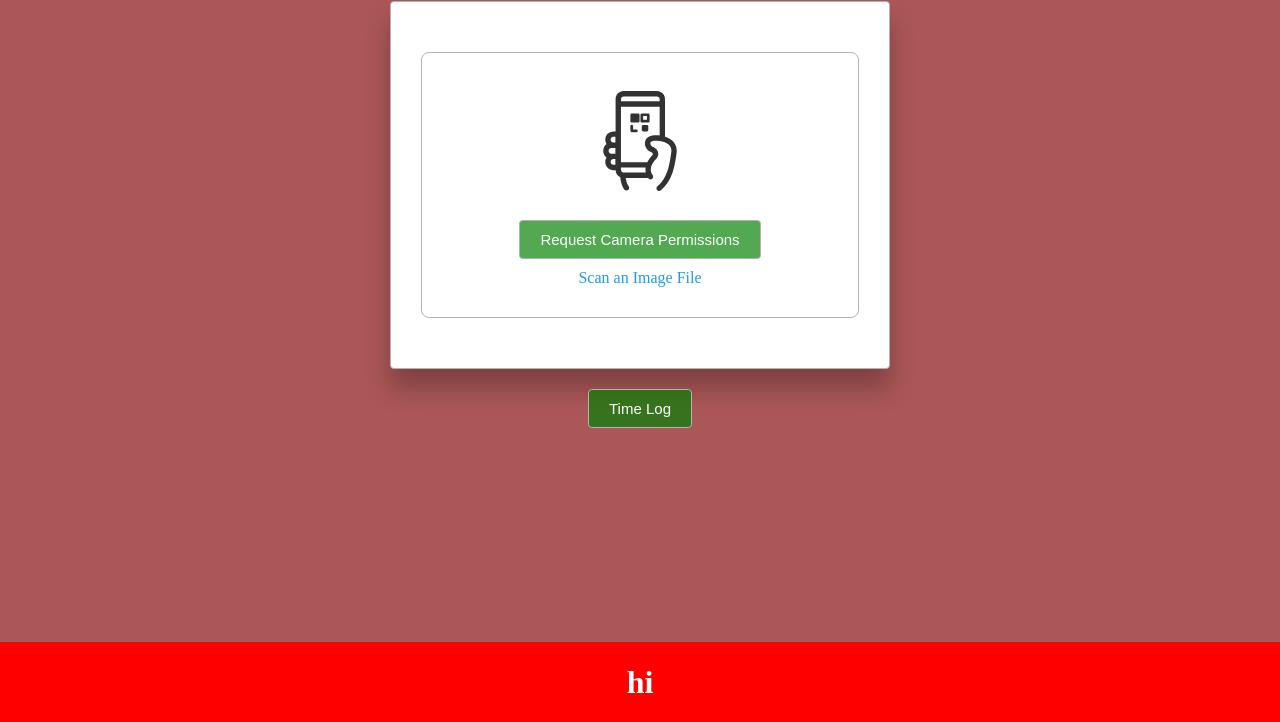
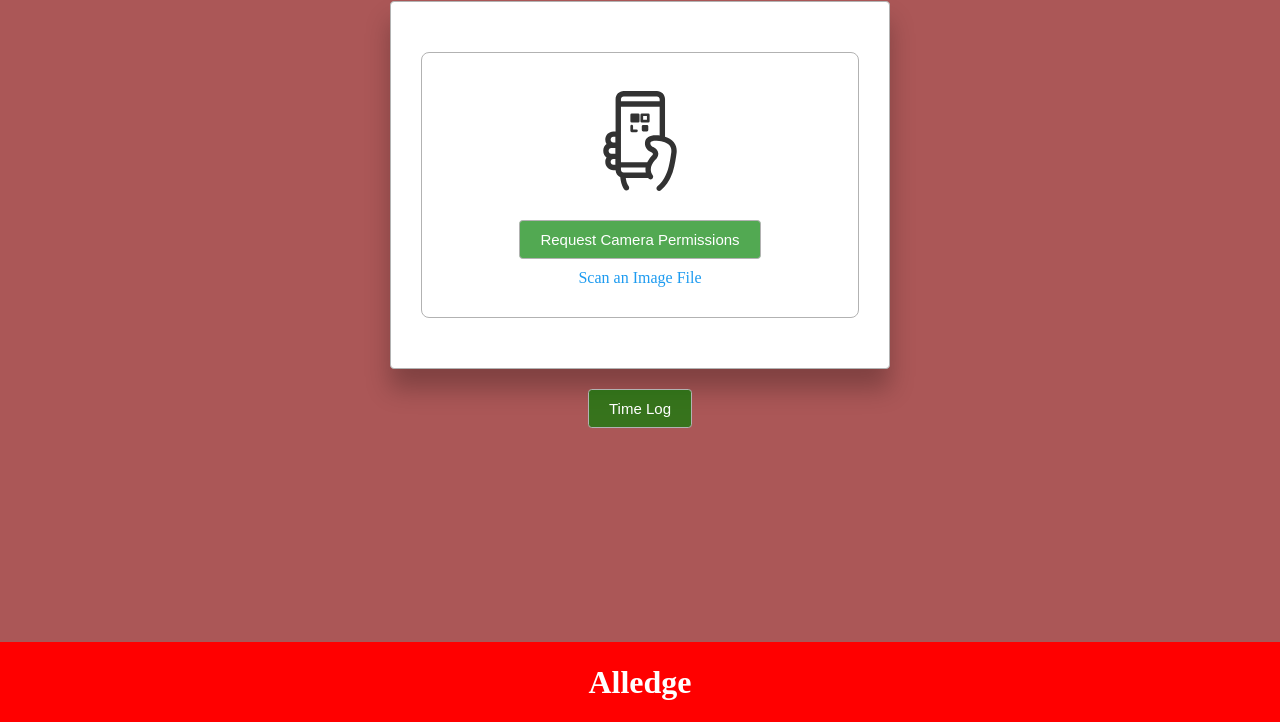
Before and after one commit to shankark1984/Namaste_QR_AttendanceSystems, a plain HTML site: page Index.html in a window 1280 px wide. Shown: the part 78-800 px from the top of the page. Drawn offline with Linux system fonts and the light colour scheme.

Commit message:
Update Index.html

```diff
--- a/Index.html
+++ b/Index.html
@@ -65,7 +65,7 @@
 </body>
 <footer>
     <div>
-        <h1>hi</h1>
+        <h1>Alledge</h1>
     </div>
 </footer>
 </html>
```
